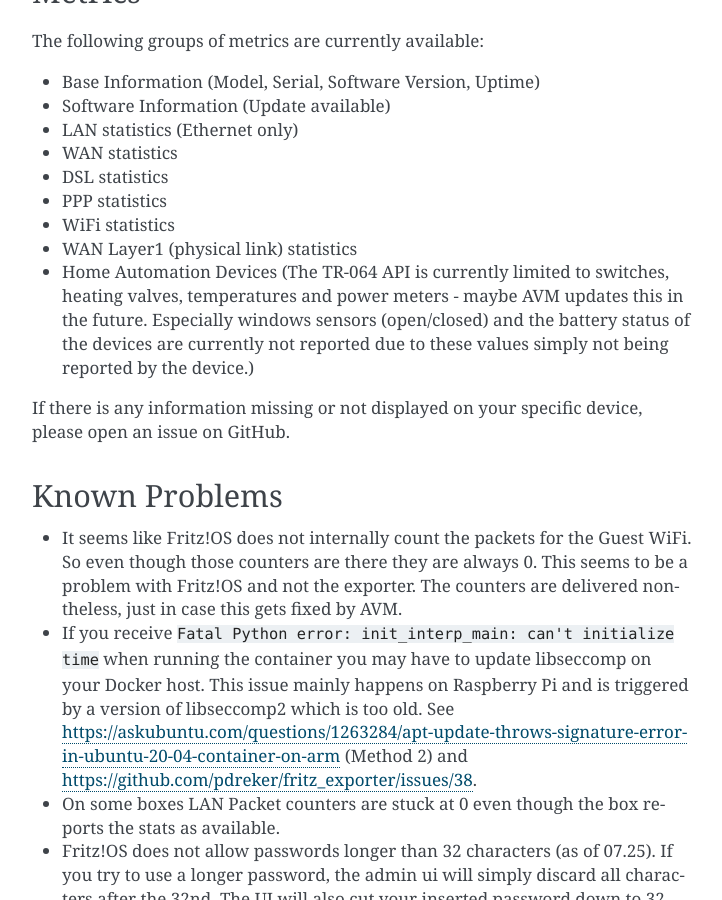
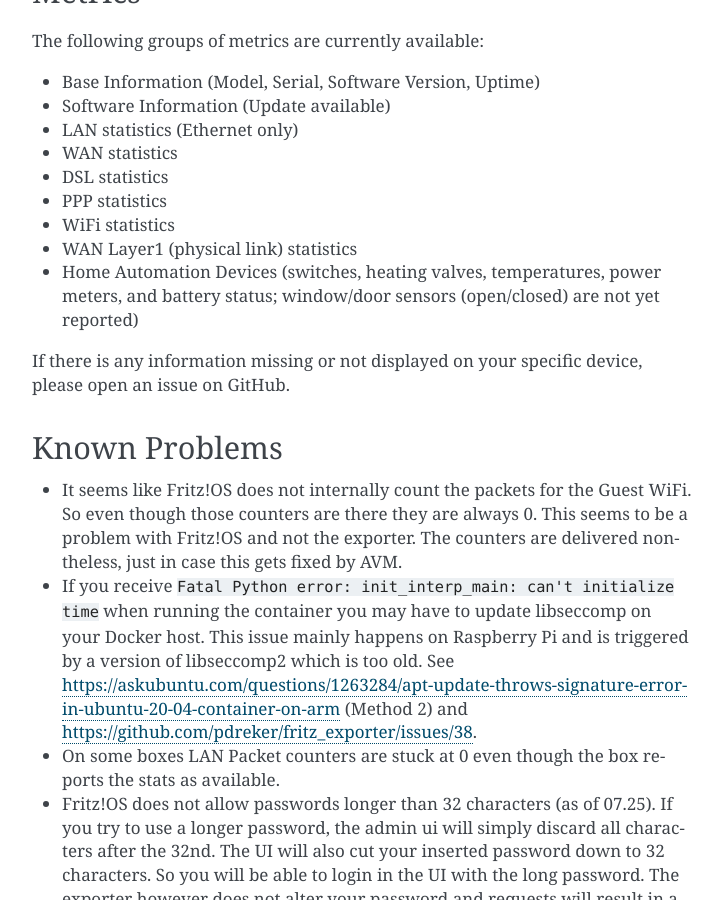
Before and after one commit to pdreker/fritz_exporter, a Sphinx documentation site: the page built from docs/index.rst, in a window 1280 px wide and 900 px high, scrolled down 2325 px. Shown: the whole window, without its empty margins (388-1110 px from the left). Built offline with Sphinx 7.4.7, drawn with Linux system fonts in a browser that asks for light colours.

Commit message:
docs: update home automation metrics description in index.rst (#585)
Agent-Logs-Url: https://github.com/pdreker/fritz_exporter/sessions/e965e6d2-5ae9-4f6e-9d93-19222af0ebed

Co-authored-by: copilot-swe-agent[bot] <198982749+Copilot@users.noreply.github.com>
Co-authored-by: pdreker <9774687+pdreker@users.noreply.github.com>

```diff
--- a/docs/index.rst
+++ b/docs/index.rst
@@ -61,7 +61,7 @@ The following groups of metrics are currently available:
 * PPP statistics
 * WiFi statistics
 * WAN Layer1 (physical link) statistics
-* Home Automation Devices (The TR-064 API is currently limited to switches, heating valves, temperatures and power meters - maybe AVM updates this in the future. Especially windows sensors (open/closed) and the battery status of the devices are currently not reported due to these values simply not being reported by the device.)
+* Home Automation Devices (switches, heating valves, temperatures, power meters, and battery status; window/door sensors (open/closed) are not yet reported)
 
 If there is any information missing or not displayed on your specific device, please open an issue on GitHub.
 
```
